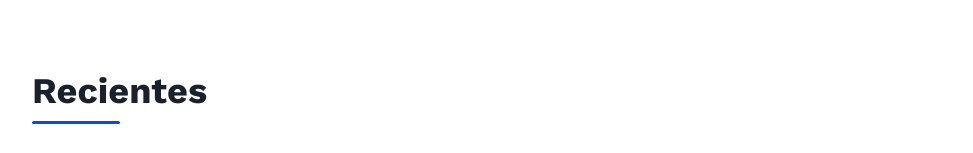
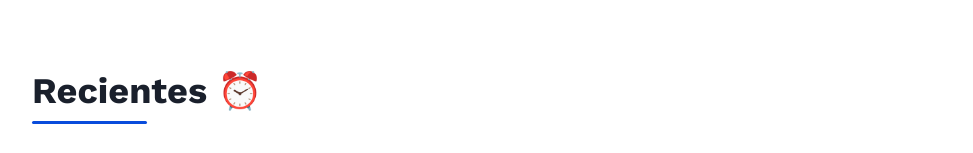
Before and after one commit to adrrian17/v2, a Next.js app: page / in a window 1280 px wide. Shown: the part 398-551 px from the top of the page, without its empty margins (304-1277 px from the left). Built offline with nearby package versions, Linux system fonts and the light colour scheme.

Commit message:
Add an emoji on the heading of the recent posts

```diff
--- a/src/components/posts/RecentPosts.jsx
+++ b/src/components/posts/RecentPosts.jsx
@@ -24,7 +24,7 @@ export default function RecentPosts({ posts }) {
           fontWeight={700}
           color={useColorModeValue('gray.800', 'whiteAlpha.900')}
         >
-          Recientes
+          Recientes ⏰
         </Heading>
         <Box rounded={'full'} h={'3px'} bg={'brand.500'} w={'50%'} />
       </Stack>
```
